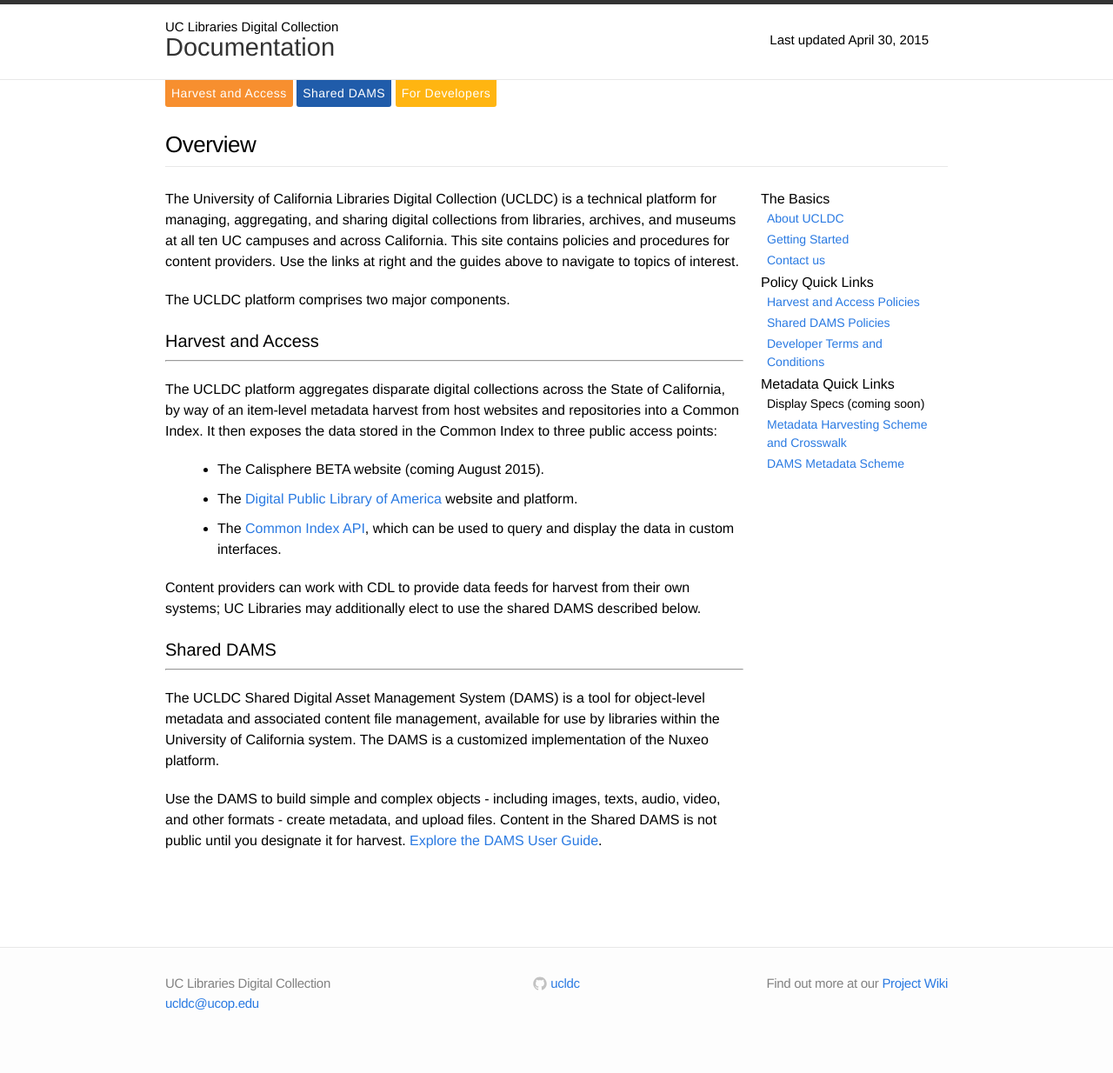
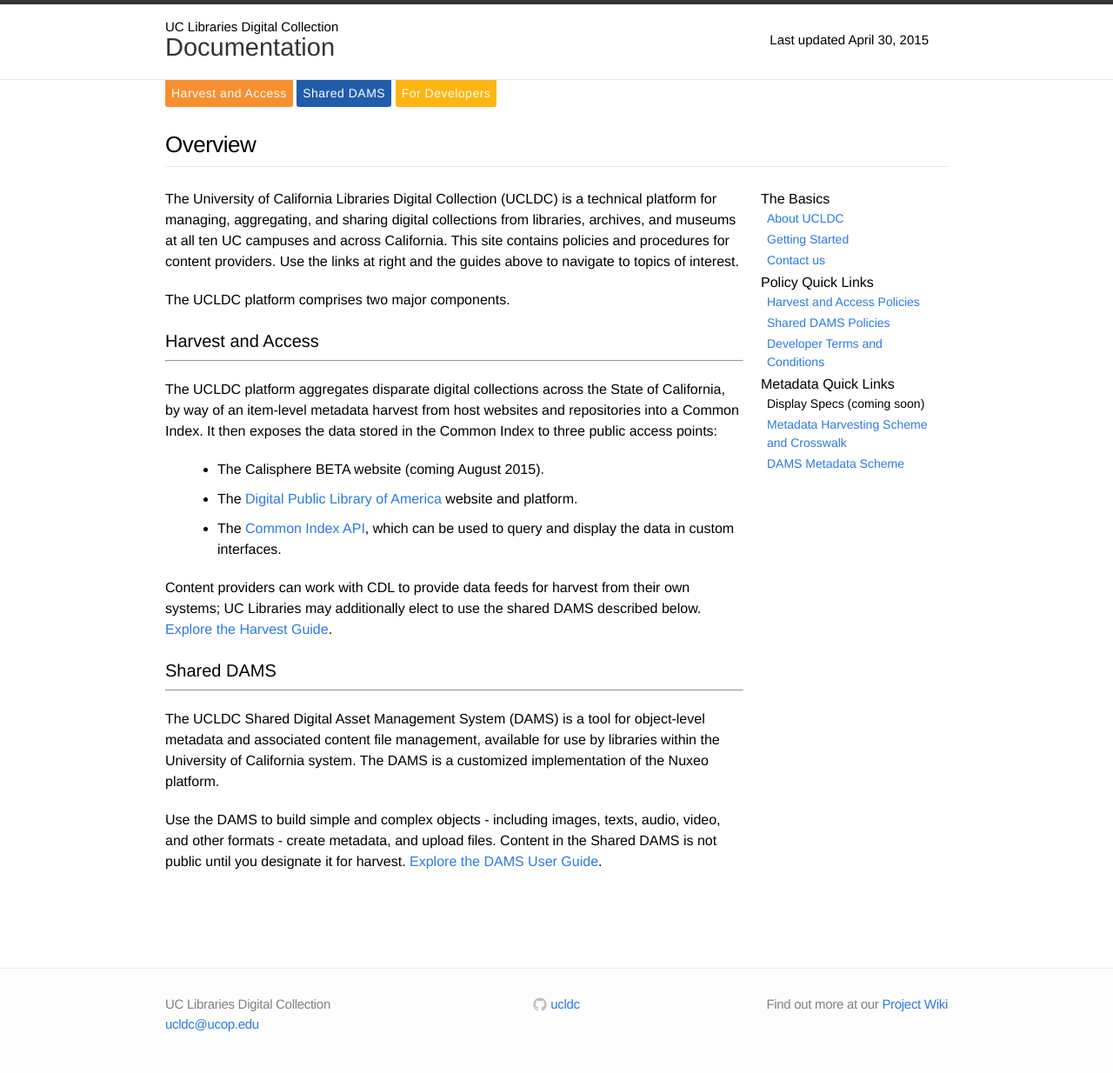
Before and after one commit to ucldc/ucldc-docs, a Jekyll site: the page built from index.md, in a window 1280 px wide. Shown: the whole page at 87% size. Built offline with Jekyll 4.4.1, drawn with Linux system fonts in a browser that asks for light colours; nearby versions of some CDN libraries; before the commit the page ends 1210 px from its top, so only the background shows below that.

Commit message:
Update index.md

```diff
--- a/index.md
+++ b/index.md
@@ -16,7 +16,7 @@
 - The [Digital Public Library of America](http://dp.la) website and platform.
 - The [Common Index API]({{ site.url }}{{ site.baseurl }}/docs/technical-docs/index/), which can be used to query and display the data in custom interfaces.
 
-Content providers can work with CDL to provide data feeds for harvest from their own systems; UC Libraries may additionally elect to use the shared DAMS described below.
+Content providers can work with CDL to provide data feeds for harvest from their own systems; UC Libraries may additionally elect to use the shared DAMS described below. [Explore the Harvest Guide]({{ site.url }}{{ site.baseurl }}/docs/registry/index/).
 
 Shared DAMS
 -----------------------------
```
